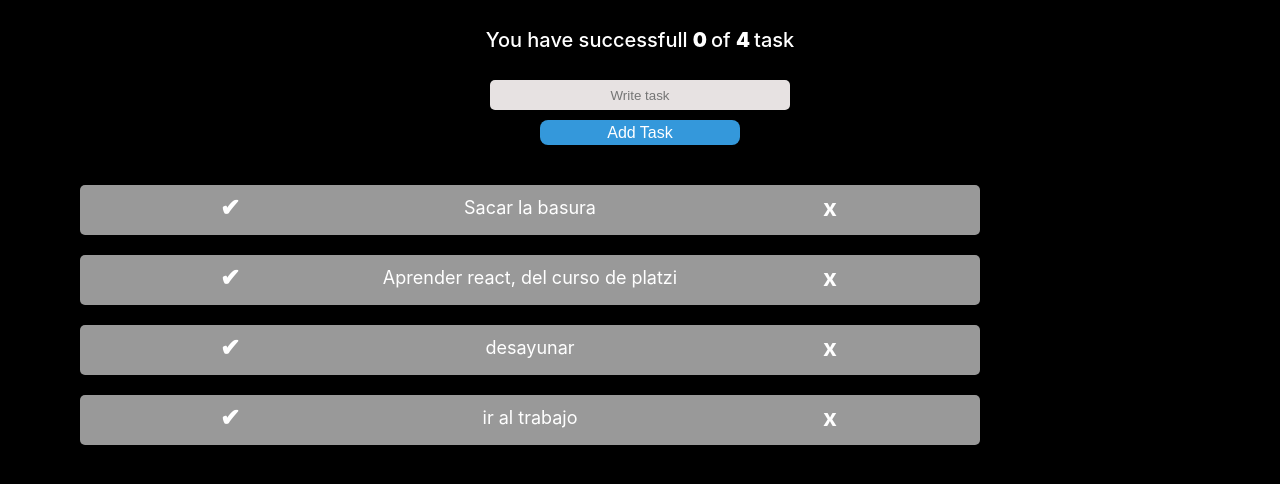
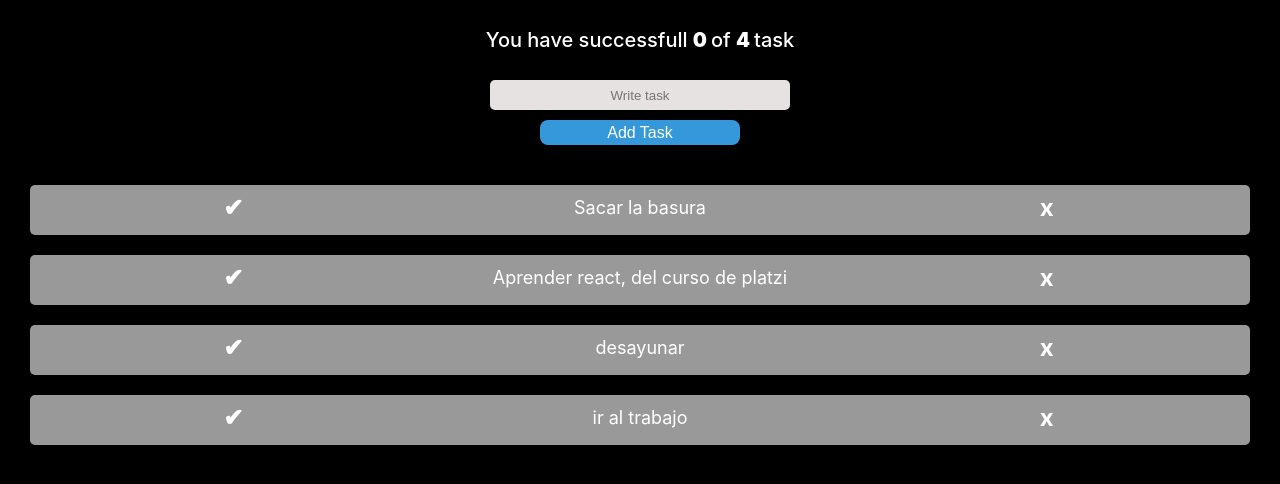
Before and after one commit to sebas19b/listWithReact, a React (Create React App) app: page / in a window 1280 px wide. Shown: the top 484 px of the page. Built offline with nearby package versions, Linux system fonts and the light colour scheme.

Commit message:
modifique el magin en .container-item

```diff
--- a/src/css/TodoItem.css
+++ b/src/css/TodoItem.css
@@ -1,12 +1,12 @@
 .container-item{
     display: flex; /* Usa flexbox */
     min-width: 288px;
-    max-width: 900px;
+    /*max-width: 900px;*/
     min-height: 50px;
     flex-direction: column; /* Asegura que los elementos estén en columna */
     justify-content: center; /* Centra verticalmente */
     align-items: center; /* Centra horizontalmente */
-    margin: 0 8rem 2rem 8rem;
+    margin: 0 3rem 2rem 3rem;
     text-align: center; /* Asegura que el texto también se centre */
     border-radius: .5rem ;
     background-color: rgba(219, 218, 218, .7);
```
